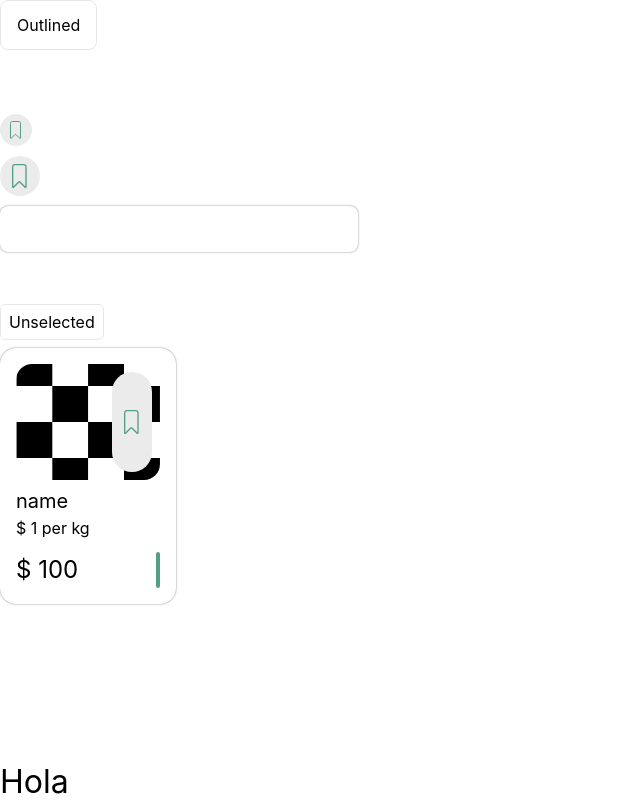
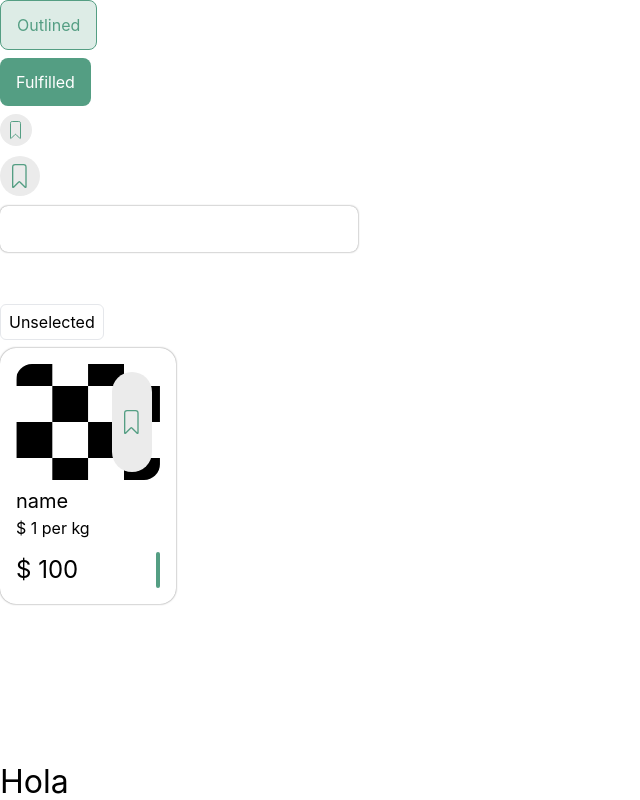
Before and after one commit to NumaLeone/grupo5-interacciones, a React (Create React App) app: page /design in a window 1280 px wide. Shown: the top 800 px of the page, without its empty margins (0-640 px from the left). Built offline with nearby package versions, Linux system fonts and the light colour scheme.

Commit message:
Button improved

```diff
--- a/src/components/Button/index.tsx
+++ b/src/components/Button/index.tsx
@@ -6,15 +6,18 @@ const buttonVariant = cva("rounded-lg", {
   variants: {
     variant: {
       fulfilled: [
-        "bg-primary-100 text-white",
-        "hover:bg-blue-300 hover:text-white",
-        "disabled:bg-grey-300 disabled: text-grey-700",
+        "bg-primary-500 text-white",
+        // "hover:bg-secondary-400 hover:text-white",
+        "disabled:bg-greysclae-400 disabled: text-greysclae-400",
       ],
       outlined: [
-        "bg-white text-primary-100 border border-primary-100",
-        "hover:bg-blue-300",
-        "disabled:bg-grey-300 disabled:border-grey-300 disabled: text-grey-700",
+        "bg-primary-300 text-primary-500 border border-primary-500",
+        // "hover:bg-secondary-400 hover:text-white",
+        "disabled:bg-greysclae-400 disabled:border-grey-300 disabled: text-greysclae-400",
       ],
+      error: [
+        "bg-state-error text-greyscale-white border",
+      ]
     },
     size: {
       small: ["px-4 py-2 text-small"],
@@ -39,6 +42,7 @@ const Button = ({ variant, size, ...props }: ButtonProps) => {
       <button
         className={buttonVariant({ size: size, variant })}
         {...props}
+          disabled={true}
       ></button>
     </>
   );
```
Also changed, not shown: 1 other file (tests, documents, lock files or other folders).
